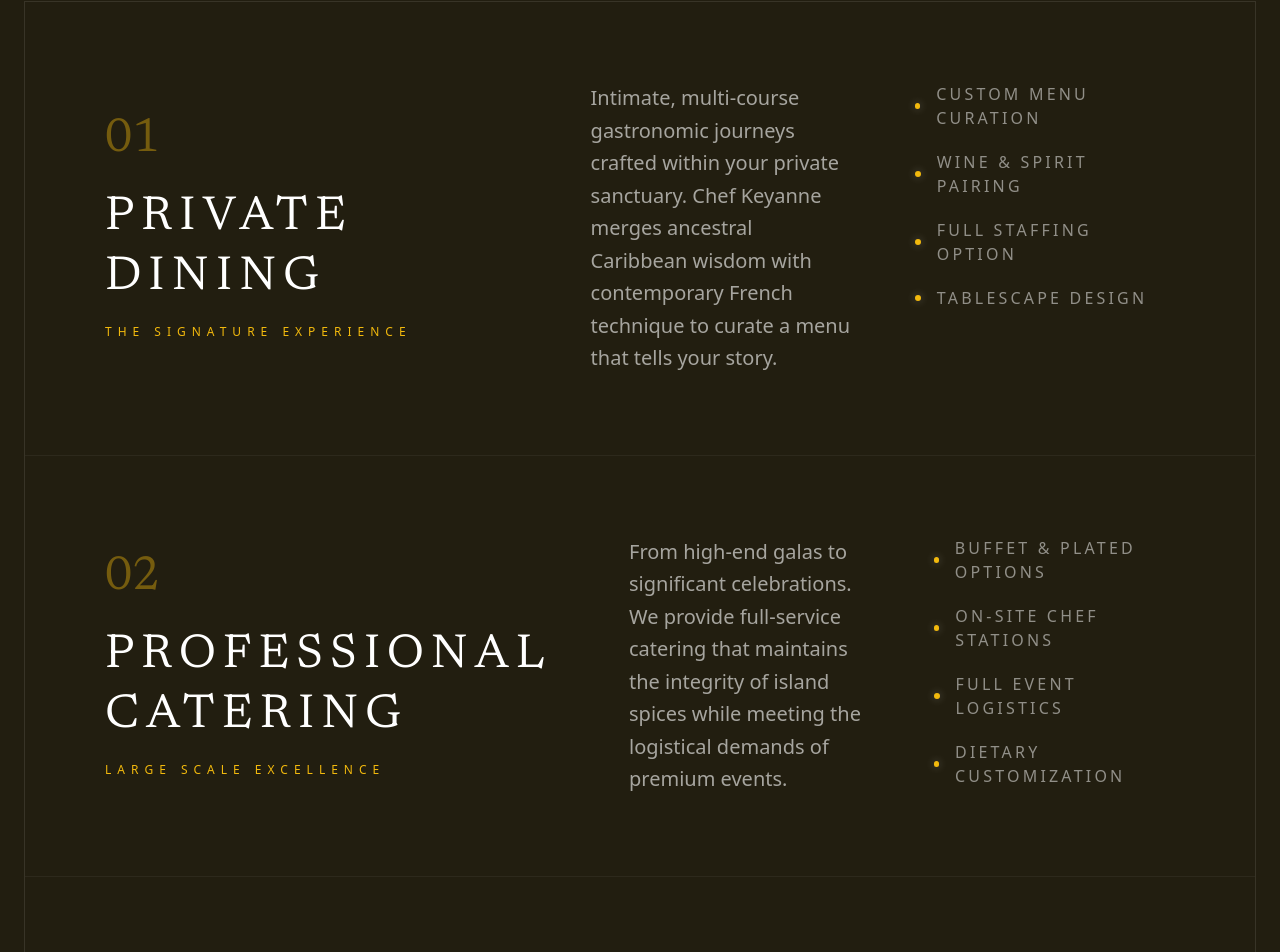
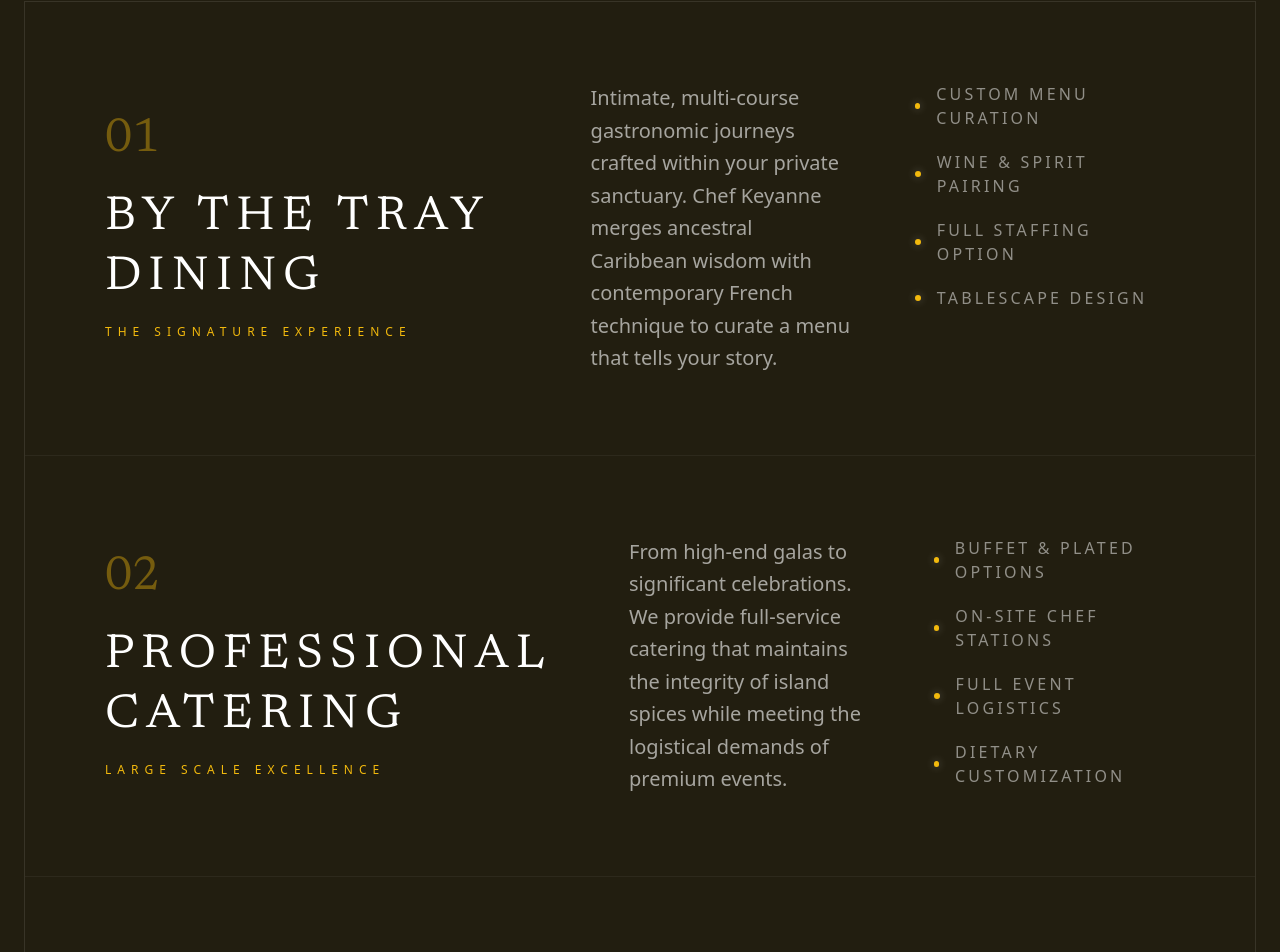
Before and after one commit to Lavaughb/chefkeyanne, a React (Vite) app: page /chefkeyanne/services in a window 1280 px wide. Shown: the part 757-1709 px from the top of the page. Built offline with nearby package versions, Linux system fonts and the light colour scheme.

Commit message:
Add deployment workflow and update base path

```diff
--- a/src/components/Home.tsx
+++ b/src/components/Home.tsx
@@ -120,7 +120,7 @@ const Home: React.FC = () => {
         <div className="grid grid-cols-1 md:grid-cols-12 gap-8">
           <div className="md:col-span-8 group relative min-h-[500px] overflow-hidden bg-neutral-900 border border-white/5 p-16 flex flex-col justify-end transition-all hover:border-primary/40">
             <span className="text-primary text-6xl font-display mb-8">01</span>
-            <h3 className="text-4xl font-display uppercase tracking-widest mb-6">Private Dining</h3>
+            <h3 className="text-4xl font-display uppercase tracking-widest mb-6">By The Tray Dining</h3>
             <p className="max-w-lg text-white/50 leading-relaxed text-lg group-hover:text-white/80 transition-colors">
               Intimate, multi-course gastronomic journeys crafted within your private sanctuary. Every menu is a unique collaboration between heritage and your personal palate.
             </p>
--- a/src/components/Services.tsx
+++ b/src/components/Services.tsx
@@ -4,7 +4,7 @@ import { Link, useNavigate } from 'react-router-dom';
 const serviceList = [
   {
     id: '01',
-    title: 'Private Dining',
+    title: 'By The Tray Dining',
     subtitle: 'The Signature Experience',
     desc: 'Intimate, multi-course gastronomic journeys crafted within your private sanctuary. Chef Keyanne merges ancestral Caribbean wisdom with contemporary French technique to curate a menu that tells your story.',
     features: ['Custom Menu Curation', 'Wine & Spirit Pairing', 'Full Staffing Option', 'Tablescape Design']
```
